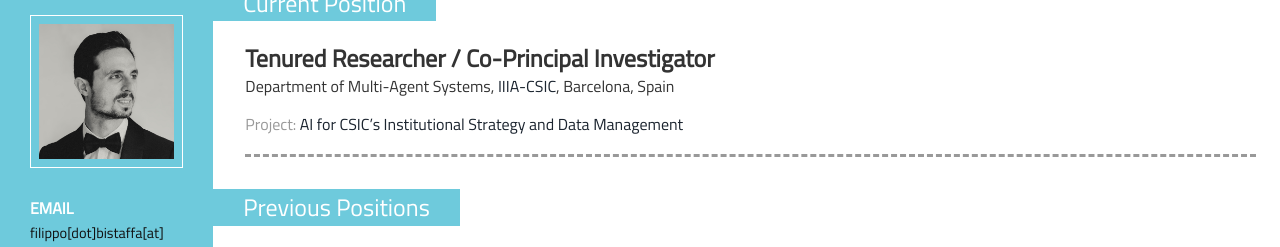
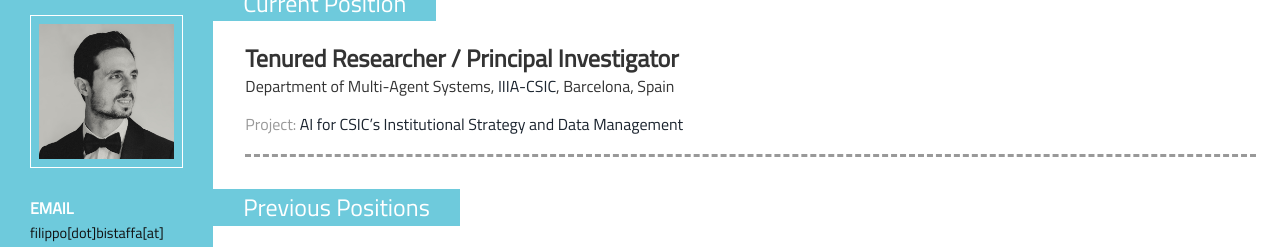
Before and after one commit to filippobistaffa/filippobistaffa.github.io, a plain HTML site: page index.html in a window 1280 px wide. Shown: the part 102-349 px from the top of the page. Drawn offline with Linux system fonts and the light colour scheme.

Commit message:
Update position title from Co-Principal to Principal Investigator

```diff
--- a/index.html
+++ b/index.html
@@ -71,7 +71,7 @@
   <div class="entry">
     <h2 class="clr1">Current Position</h2>
     <div class="entry_details">
-      <h3>Tenured Researcher / Co-Principal Investigator</h3>
+      <h3>Tenured Researcher / Principal Investigator</h3>
       <h4>Department of Multi-Agent Systems, <a href="https://www.iiia.csic.es">IIIA-CSIC</a>, Barcelona, Spain</h4>
       <p>
             <span>Project: <span class="black"><a href="https://momentum.csic.es/wp-content/uploads/2024/08/MMT24-UNIN-01-01-FICHA-MOMENTUM-ENG.pdf">AI for CSIC’s Institutional Strategy and Data Management</a></span></span>
```
